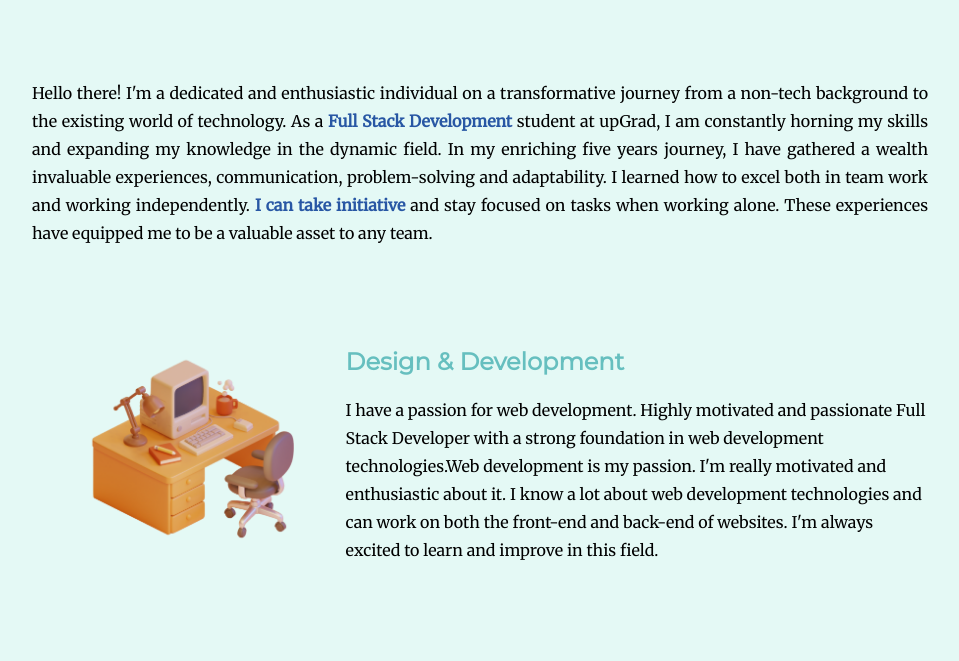
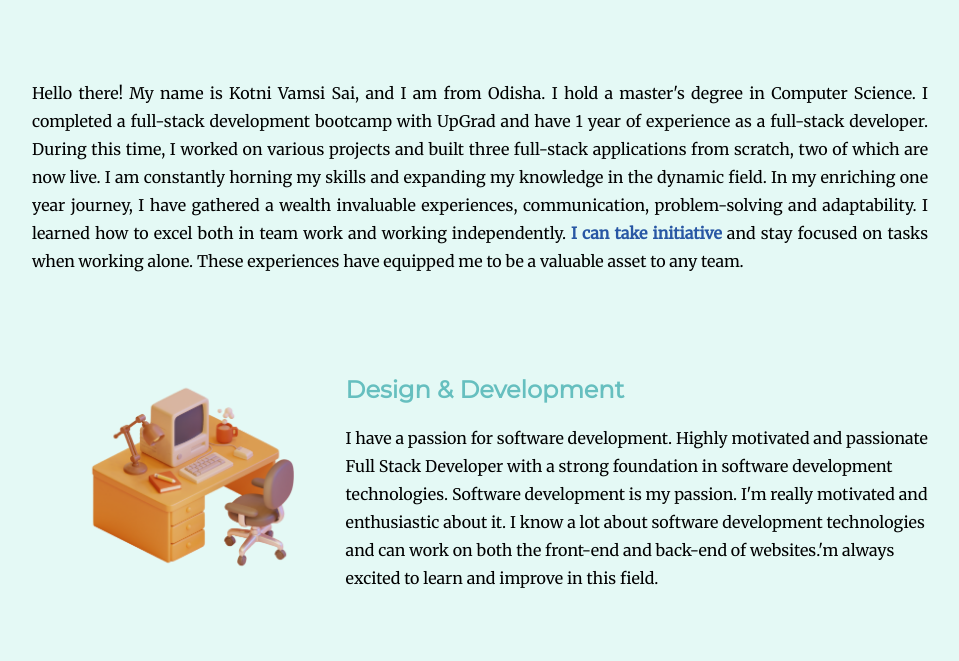
Before and after one commit to thevamsithecoder/Portfolio, a plain HTML site: page index.html in a window 1280 px wide. Shown: the part 1169-1830 px from the top of the page, without its empty margins (160-1119 px from the left). Drawn offline with nearby package versions, Linux system fonts and the light colour scheme; a web font is replaced by a local one.

Commit message:
Describe the changes made to index.html

```diff
--- a/index.html
+++ b/index.html
@@ -38,23 +38,24 @@
   <section class="middle-container">
     <img class="hero-img" src="hero_img.png" alt="programmer using computer">
     <div id="about-para">
-      <span>Hello there! I'm a dedicated and enthusiastic individual on a transformative journey from a non-tech
-        background to the existing world of technology. As a <span class="text-highlight">Full Stack Development</span>
-        student at upGrad, I am constantly horning my skills and expanding my knowledge in the dynamic field. In my
-        enriching five years journey, I have gathered a wealth invaluable experiences, communication, problem-solving
-        and
-        adaptability. I learned how to excel both in team work and working independently. <span class="text-highlight">I
-          can take initiative</span> and stay focused on tasks when working alone. These experiences
-        have equipped me to be a valuable asset to any team.</p>
+      <span>Hello there! My name is Kotni Vamsi Sai, and I am from Odisha. I hold a
+        master's degree in Computer Science. I completed a full-stack development bootcamp
+        with UpGrad and have 1 year of experience as a full-stack developer. During this
+        time, I worked on various projects and built three full-stack applications from scratch, two of which are now
+        live. I am constantly horning my skills and expanding my knowledge in the dynamic field. In my
+        enriching one year journey, I have gathered a wealth invaluable experiences, communication, problem-solving
+        and adaptability. I learned how to excel both in team work and working independently.
+        <span class="text-highlight">I can take initiative</span> and stay focused on tasks when working alone.
+        These experiences have equipped me to be a valuable asset to any team.</p>
     </div>
     <div class="fun-row">
       <img class="computer" id="computer1" src="computer1.png" alt="">
       <h2>Design & Development</h2>
-      <p>I have a passion for web development.
+      <p>I have a passion for software development.
         Highly motivated and passionate Full Stack Developer with a strong foundation
-        in web development technologies.Web development is my passion. I'm really motivated and enthusiastic about it.
-        I know a lot about web development technologies and can work on both the front-end and back-end of websites.
-        I'm always excited to learn and improve in this field. </p>
+        in software development technologies. Software development is my passion. I'm really motivated and enthusiastic
+        about it. I know a lot about software development technologies and can work on both the front-end and back-end of
+        websites.'m always excited to learn and improve in this field. </p>
     </div>
     <div class="fun-row">
       <h2>Coding is Journey</h2>
@@ -157,13 +158,11 @@
   <section>
     <div class="bottom-container">
       <div>
-        <a class="footer-link" href="https://www.linkedin.com/in/vamsi-sai-kotni-894475b9/"  target="_blank"><i
+        <a class="footer-link" href="https://www.linkedin.com/in/developervamsi/"  target="_blank"><i
           class="fa-brands fa-linkedin"></i> LinkedIn</a>
-      <a class="footer-link" href="https://twitter.com/KotniVamsi" target="_blank"><i class="fa-brands fa-twitter"></i> Twitter</a>
+      <a class="footer-link" href="https://twitter.com/developer_vamsi" target="_blank"><i class="fa-brands fa-twitter"></i> Twitter</a>
       <a class="footer-link " href="https://www.instagram.com/thevamsi02/" target="_blank"> <i class="fa-brands fa-instagram"></i>
         Instagram</a>
-      <a class="footer-link" href="https://www.facebook.com/profile.php?id=100008167984238" target="_blank"> <i
-          class="fa-brands fa-square-facebook"></i> Facebook</a>
       <a class="footer-link" href="https://github.com/thevamsithecoder" target="_blank"> <i class="fa-brands fa-github"></i>
         Github</a>
         <p class="copyright ">© Copyright 2023 made with ❤️ by vamsi</p>
```
